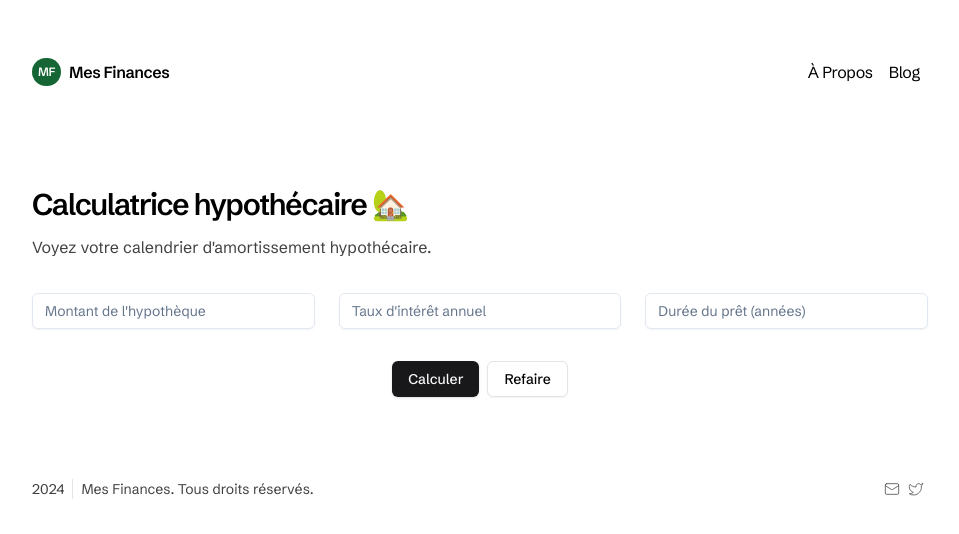
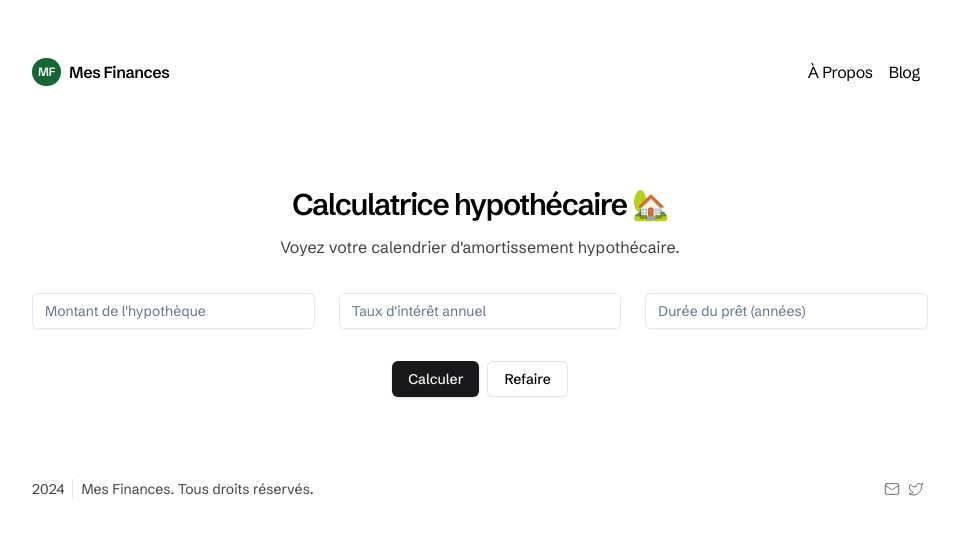
Before and after one commit to samlafontaine/mesfinances, a Next.js app: page /outils/calculatrice-hypothecaire in a window 1280 px wide. Shown: the top 534 px of the page, without its empty margins (160-1119 px from the left). Built offline with nearby package versions, Linux system fonts and the light colour scheme.

Commit message:
style title

```diff
--- a/app/outils/calculatrice-hypothecaire/mortgageCalculator.tsx
+++ b/app/outils/calculatrice-hypothecaire/mortgageCalculator.tsx
@@ -96,12 +96,14 @@ const MortgageCalculator: React.FC = () => {
 
   return (
     <div>
-      <h1 className="text-2xl md:text-3xl tracking-tighter md:leading-snug font-semibold mb-2">
-        Calculatrice hypothécaire 🏡
-      </h1>
-      <p className="prose prose-neutral mb-8 dark:prose-invert">
-        Voyez votre calendrier d'amortissement hypothécaire.
-      </p>
+      <div className="w-full flex flex-col items-center">
+        <h1 className="text-2xl md:text-3xl tracking-tighter md:leading-snug font-semibold mb-2">
+          Calculatrice hypothécaire 🏡
+        </h1>
+        <p className="prose prose-neutral mb-8 dark:prose-invert text-center">
+          Voyez votre calendrier d'amortissement hypothécaire.
+        </p>
+      </div>
       <div className="w-full">
         <div className="grid grid-cols-1 gap-2 mb-8 md:grid-cols-3 md:gap-6">
           <Input
```
